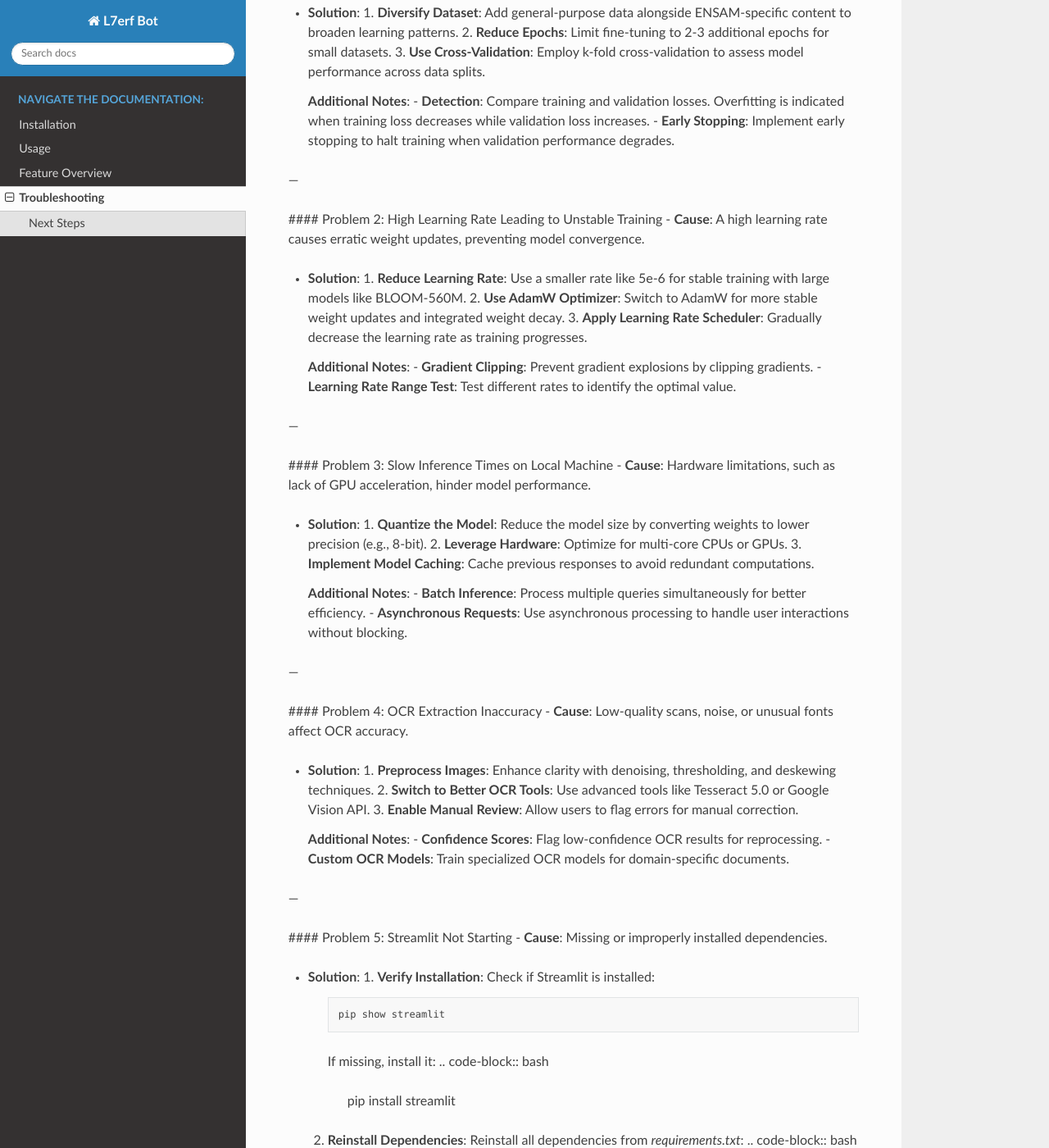
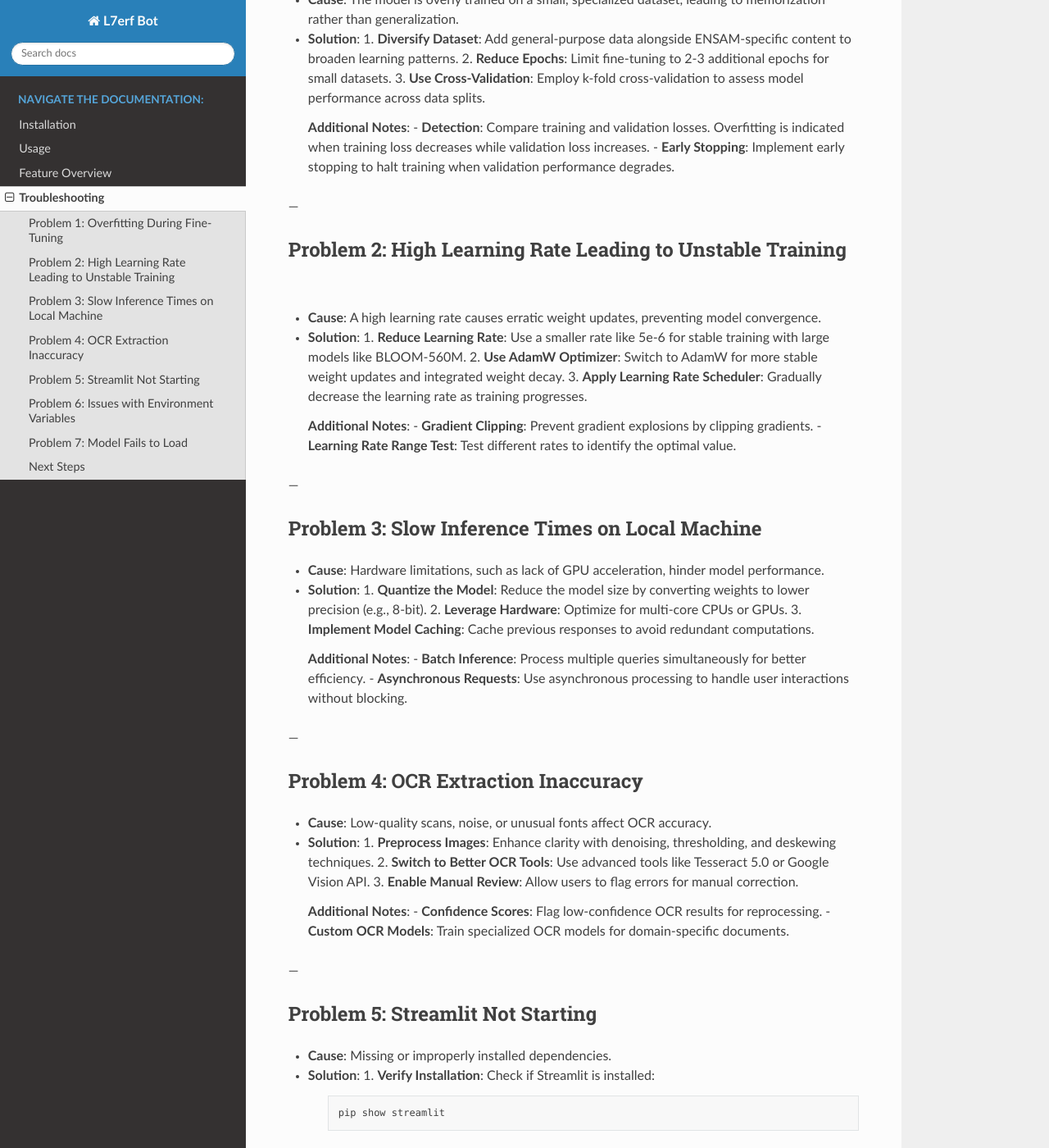
Before and after one commit to BettyJk/L7erf, a Sphinx documentation site: the page built from docs/troubleshooting.rst, in a window 1280 px wide and 1400 px high, scrolled down 372 px. Shown: the whole window at 82% size. Built offline with Sphinx 7.4.7 and the Read the Docs theme 3.1.0, drawn with Linux system fonts in a browser that asks for light colours; pages that are not in the unit, such as notebooks, are missing from menus; some of the changed text lies outside the part shown.

Commit message:
Update troubleshooting.rst

```diff
--- a/docs/troubleshooting.rst
+++ b/docs/troubleshooting.rst
@@ -5,7 +5,9 @@ In this section, we address common issues encountered during the fine-tuning, de
 
 ---
 
-#### Problem 1: Overfitting During Fine-Tuning
+Problem 1: Overfitting During Fine-Tuning
+-----------------------------------------
+
 - **Cause**: The model is overly trained on a small, specialized dataset, leading to memorization rather than generalization.
 
 - **Solution**:
@@ -19,7 +21,9 @@ In this section, we address common issues encountered during the fine-tuning, de
 
 ---
 
-#### Problem 2: High Learning Rate Leading to Unstable Training
+Problem 2: High Learning Rate Leading to Unstable Training
+---------------------------------------------------------
+
 - **Cause**: A high learning rate causes erratic weight updates, preventing model convergence.
 
 - **Solution**:
@@ -33,7 +37,9 @@ In this section, we address common issues encountered during the fine-tuning, de
 
 ---
 
-#### Problem 3: Slow Inference Times on Local Machine
+Problem 3: Slow Inference Times on Local Machine
+------------------------------------------------
+
 - **Cause**: Hardware limitations, such as lack of GPU acceleration, hinder model performance.
 
 - **Solution**:
@@ -47,7 +53,9 @@ In this section, we address common issues encountered during the fine-tuning, de
 
 ---
 
-#### Problem 4: OCR Extraction Inaccuracy
+Problem 4: OCR Extraction Inaccuracy
+------------------------------------
+
 - **Cause**: Low-quality scans, noise, or unusual fonts affect OCR accuracy.
 
 - **Solution**:
@@ -61,7 +69,9 @@ In this section, we address common issues encountered during the fine-tuning, de
 
 ---
 
-#### Problem 5: Streamlit Not Starting
+Problem 5: Streamlit Not Starting
+----------------------------------
+
 - **Cause**: Missing or improperly installed dependencies.
 
 - **Solution**:
@@ -74,6 +84,7 @@ In this section, we address common issues encountered during the fine-tuning, de
      .. code-block:: bash
 
         pip install streamlit
+
   2. **Reinstall Dependencies**: Reinstall all dependencies from `requirements.txt`:
      .. code-block:: bash
 
@@ -85,7 +96,9 @@ In this section, we address common issues encountered during the fine-tuning, de
 
 ---
 
-#### Problem 6: Issues with Environment Variables
+Problem 6: Issues with Environment Variables
+--------------------------------------------
+
 - **Cause**: Misconfigured or missing `.env` file.
 
 - **Solution**:
@@ -101,7 +114,9 @@ In this section, we address common issues encountered during the fine-tuning, de
 
 ---
 
-#### Problem 7: Model Fails to Load
+Problem 7: Model Fails to Load
+-------------------------------
+
 - **Cause**: Large models like BLOOM-560M may not load due to insufficient memory.
 
 - **Solution**:
@@ -110,6 +125,7 @@ In this section, we address common issues encountered during the fine-tuning, de
      .. code-block:: python
 
         model = model.half()
+
   3. **Load on GPU**: If available, offload the model to GPU for faster loading and inference.
 
   **Additional Notes**:
```
